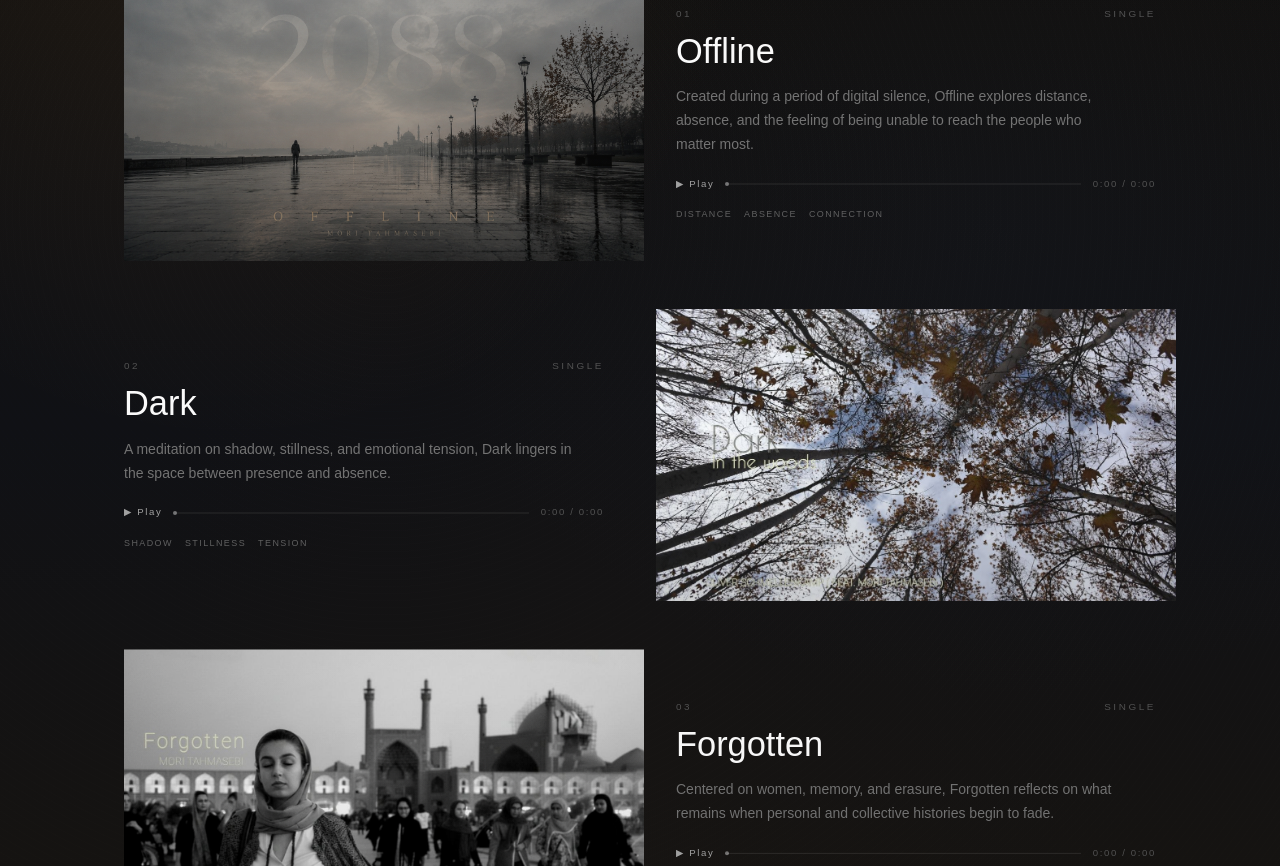
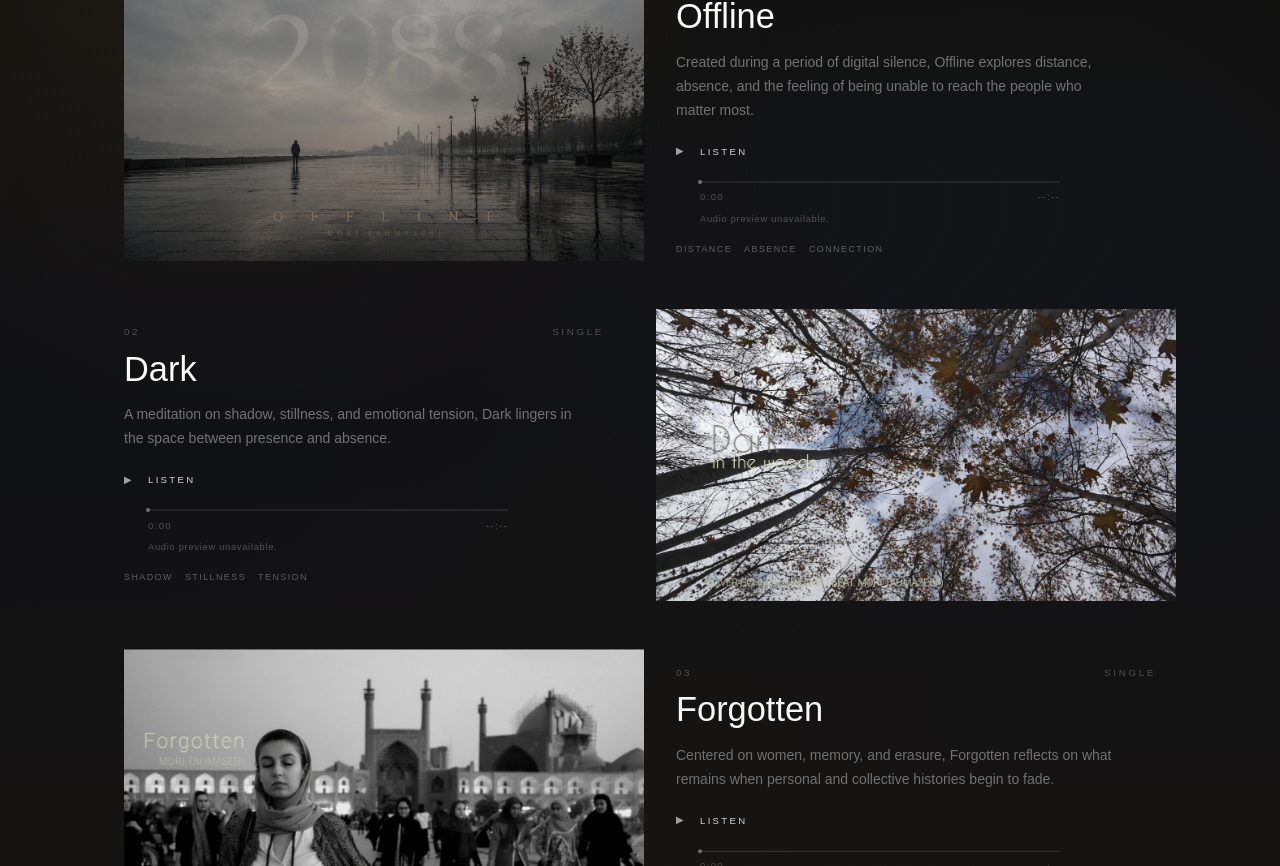
Before and after one commit to Mrylabs/mori-portfolio, a Next.js app: page / in a window 1280 px wide. Shown: the part 1134-2000 px from the top of the page. Built offline with nearby package versions, Linux system fonts and the light colour scheme.

Commit message:
feat(works): finalize artist archive experience and custom audio player

```diff
--- a/src/components/Works.tsx
+++ b/src/components/Works.tsx
@@ -10,7 +10,7 @@ const featuredWorks = works.filter((work) => work.featured);
 
 function formatTime(value: number) {
   if (!Number.isFinite(value)) {
-    return "0:00";
+    return "--:--";
   }
 
   const minutes = Math.floor(value / 60);
@@ -90,8 +90,9 @@ function WorkCard({
 }: WorkCardProps) {
   const audioRef = useRef<HTMLAudioElement>(null);
   const [currentTime, setCurrentTime] = useState(0);
-  const [duration, setDuration] = useState(0);
+  const [duration, setDuration] = useState<number | null>(null);
   const [isPlaying, setIsPlaying] = useState(false);
+  const [isAudioUnavailable, setIsAudioUnavailable] = useState(false);
   const isActive = activeWorkTitle === work.title;
   const isImageFirst = index % 2 === 0;
   const imagePosition =
@@ -100,7 +101,53 @@ function WorkCard({
       : work.title === "Offline"
         ? "center 52%"
         : "center center";
-  const progress = duration > 0 ? (currentTime / duration) * 100 : 0;
+  const hasDuration = duration !== null && duration > 0;
+  const progress = hasDuration ? (currentTime / duration) * 100 : 0;
+  const durationLabel = hasDuration ? formatTime(duration) : "--:--";
+
+  const logAudioError = (
+    audio: HTMLAudioElement | null,
+    failedPlayPromise?: unknown,
+  ) => {
+    if (process.env.NODE_ENV !== "development") {
+      return;
+    }
+
+    console.error("[Works audio]", {
+      title: work.title,
+      audioSrc: work.audioSrc,
+      errorCode: audio?.error?.code,
+      errorMessage: audio?.error?.message,
+      failedPlayMessage:
+        failedPlayPromise instanceof Error ? failedPlayPromise.message : undefined,
+      failedPlayPromise,
+    });
+  };
+
+  const markAudioUnavailable = (
+    audio: HTMLAudioElement | null,
+    failedPlayPromise?: unknown,
+  ) => {
+    logAudioError(audio, failedPlayPromise);
+    audio?.pause();
+    setIsAudioUnavailable(true);
+    setIsPlaying(false);
+
+    if (isActive || failedPlayPromise) {
+      setActiveWorkTitle(null);
+    }
+  };
+
+  const updateDuration = (audio: HTMLAudioElement) => {
+    setDuration(Number.isFinite(audio.duration) ? audio.duration : null);
+  };
+
+  const handleAudioLoadStart = () => {
+    setCurrentTime(0);
+    setDuration(null);
+    setIsAudioUnavailable(false);
+    setIsPlaying(false);
+  };
 
   useEffect(() => {
     if (isActive || !audioRef.current) {
@@ -110,6 +157,10 @@ function WorkCard({
     audioRef.current.pause();
     setIsPlaying(false);
   }, [isActive]);
+
+  useEffect(() => {
+    audioRef.current?.load();
+  }, [work.audioSrc]);
 
   const playAudio = async () => {
     const audio = audioRef.current;
@@ -123,8 +174,8 @@ function WorkCard({
     try {
       await audio.play();
       setIsPlaying(true);
-    } catch {
-      setIsPlaying(false);
+    } catch (error) {
+      markAudioUnavailable(audio, error);
     }
   };
 
@@ -144,11 +195,21 @@ function WorkCard({
     void playAudio();
   };
 
+  const loadAudioMetadata = () => {
+    const audio = audioRef.current;
+
+    if (!audio || duration !== null) {
+      return;
+    }
+
+    audio.load();
+  };
+
   const seekAudio = (event: MouseEvent<HTMLButtonElement>) => {
     const audio = audioRef.current;
     const target = event.currentTarget;
 
-    if (!audio || duration <= 0) {
+    if (!audio || !hasDuration) {
       return;
     }
 
@@ -192,22 +253,27 @@ function WorkCard({
         </p>
 
         {work.audioSrc && (
-          <div className="mt-5 max-w-[480px]">
+          <div
+            className="mt-4 max-w-[480px]"
+            onMouseEnter={loadAudioMetadata}
+            onFocus={loadAudioMetadata}
+          >
+            {/* Browser-playable media cannot be fully protected from download. This player only discourages casual downloading. */}
             <audio
               ref={audioRef}
+              controlsList="nodownload"
               preload="metadata"
               src={work.audioSrc}
-              onDurationChange={(event) =>
-                setDuration(event.currentTarget.duration)
-              }
+              onContextMenu={(event) => event.preventDefault()}
+              onDurationChange={(event) => updateDuration(event.currentTarget)}
               onEnded={() => {
                 setCurrentTime(0);
                 setIsPlaying(false);
                 setActiveWorkTitle(null);
               }}
-              onLoadedMetadata={(event) =>
-                setDuration(event.currentTarget.duration)
-              }
+              onLoadStart={handleAudioLoadStart}
+              onLoadedMetadata={(event) => updateDuration(event.currentTarget)}
+              onError={(event) => markAudioUnavailable(event.currentTarget)}
               onPause={() => setIsPlaying(false)}
               onPlay={() => setIsPlaying(true)}
               onTimeUpdate={(event) =>
@@ -215,35 +281,52 @@ function WorkCard({
               }
             />
 
-            <div className="grid grid-cols-[auto_1fr_auto] items-center gap-3 text-[0.6rem] uppercase tracking-[0.17em] text-neutral-600">
-              <button
-                type="button"
-                className="text-left font-light text-neutral-400 transition hover:text-white"
-                onClick={togglePlayback}
-              >
-                {isPlaying ? "Pause" : "▶ Play"}
-              </button>
+            <div className="text-[0.6rem] uppercase tracking-[0.18em] text-neutral-600">
+              <div className="flex items-center justify-between">
+                <button
+                  type="button"
+                  className="flex min-h-7 items-center gap-2 text-left font-light tracking-[0.24em] text-neutral-300 transition hover:text-white"
+                  onClick={togglePlayback}
+                >
+                  <span className="w-4 text-[0.62rem] tracking-normal text-neutral-400">
+                    {isPlaying ? "\u275A\u275A" : "\u25B6"}
+                  </span>
+                  <span>{isPlaying ? "PAUSE" : "LISTEN"}</span>
+                </button>
+              </div>
 
               <button
                 type="button"
-                className="group/progress relative h-4 cursor-pointer"
+                className="group/progress relative ml-6 mt-1 h-6 w-[calc(80%-1.5rem)] cursor-pointer"
                 aria-label={`Seek ${work.title}`}
                 onClick={seekAudio}
               >
-                <span className="absolute left-0 top-1/2 h-px w-full -translate-y-1/2 bg-white/10" />
+                <span className="absolute left-0 top-1/2 h-px w-full -translate-y-1/2 bg-white/15 transition-colors group-hover/progress:bg-white/22" />
                 <span
-                  className="absolute left-0 top-1/2 h-px -translate-y-1/2 bg-neutral-300 transition-[width]"
+                  className="absolute left-0 top-1/2 h-[2px] -translate-y-1/2 bg-neutral-200/75 transition-[width]"
                   style={{ width: `${progress}%` }}
                 />
                 <span
-                  className="absolute top-1/2 size-1 -translate-y-1/2 rounded-full bg-neutral-300 opacity-50 transition-opacity group-hover/progress:opacity-90"
+                  className={`absolute top-1/2 size-1 -translate-y-1/2 rounded-full bg-neutral-200/80 transition-opacity group-hover/progress:opacity-100 ${
+                    isPlaying ? "opacity-85" : "opacity-55"
+                  }`}
                   style={{ left: `calc(${progress}% - 2px)` }}
                 />
               </button>
 
-              <span className="font-light tabular-nums text-neutral-600">
-                {formatTime(currentTime)} / {formatTime(duration)}
-              </span>
+              <div className="-mt-2 ml-6 flex w-[calc(80%-1.5rem)] items-center justify-between font-light tabular-nums tracking-[0.14em] text-neutral-600">
+                <span>{formatTime(currentTime)}</span>
+                <span>{durationLabel}</span>
+              </div>
+
+              {isAudioUnavailable && (
+                <p
+                  className="ml-6 mt-2 text-[0.58rem] font-light normal-case tracking-[0.08em] text-neutral-600"
+                  aria-live="polite"
+                >
+                  Audio preview unavailable.
+                </p>
+              )}
             </div>
           </div>
         )}
--- a/src/data/works.ts
+++ b/src/data/works.ts
@@ -18,7 +18,7 @@ export const works: Work[] = [
       "Created during a period of digital silence, Offline explores distance, absence, and the feeling of being unable to reach the people who matter most.",
     image: "/images/works/offline-cover.png",
     featured: true,
-    audioSrc: "/audio/Offline.mp3",
+    audioSrc: "/audio/offline.mp3",
     archiveItems: [
       "DISTANCE",
       "ABSENCE",
@@ -32,7 +32,7 @@ export const works: Work[] = [
       "A meditation on shadow, stillness, and emotional tension, Dark lingers in the space between presence and absence.",
     image: "/images/works/dark-cover.jpg",
     featured: true,
-    audioSrc: "/audio/Dark - in the woods.mp3",
+    audioSrc: "/audio/dark-in-the-woods.mp3",
     archiveItems: [
       "SHADOW",
       "STILLNESS",
```
Also changed, not shown: 1 other file (tests, documents, lock files or other folders).
